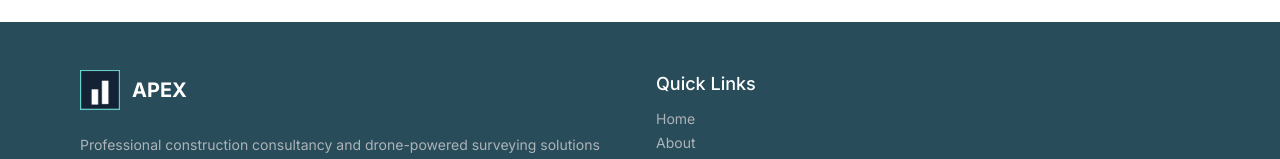
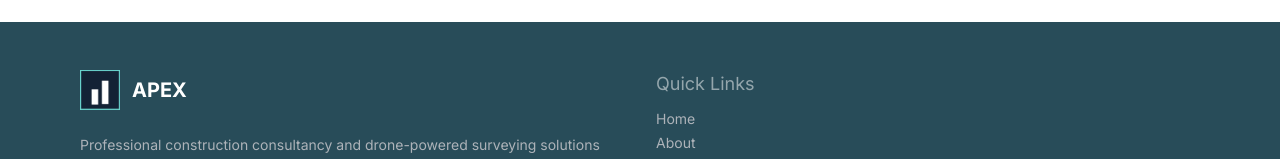
Before and after one commit to DavidMANZI-093/apex, a Next.js app: page / in a window 1280 px wide. Shown: the part 5859-6018 px from the top of the page. Built offline with nearby package versions, Linux system fonts and the light colour scheme.

Commit message:
Auto-commit at 26/06/2025, 13:37:55 for inactivity period...

```diff
--- a/src/components/footer.tsx
+++ b/src/components/footer.tsx
@@ -33,7 +33,7 @@ const Footer = () => {
 
           {/* Quick Links */}
           <div className="flex flex-col gap-2">
-            <h4 className="!text-lg !font-medium !text-white">Quick Links</h4>
+            <h4 className="!text-lg !text-white/50">Quick Links</h4>
             <ul className="flex flex-col">
               {quickLinks.map((link, index) => (
                 <li className="!list-inside" key={index}>
```
